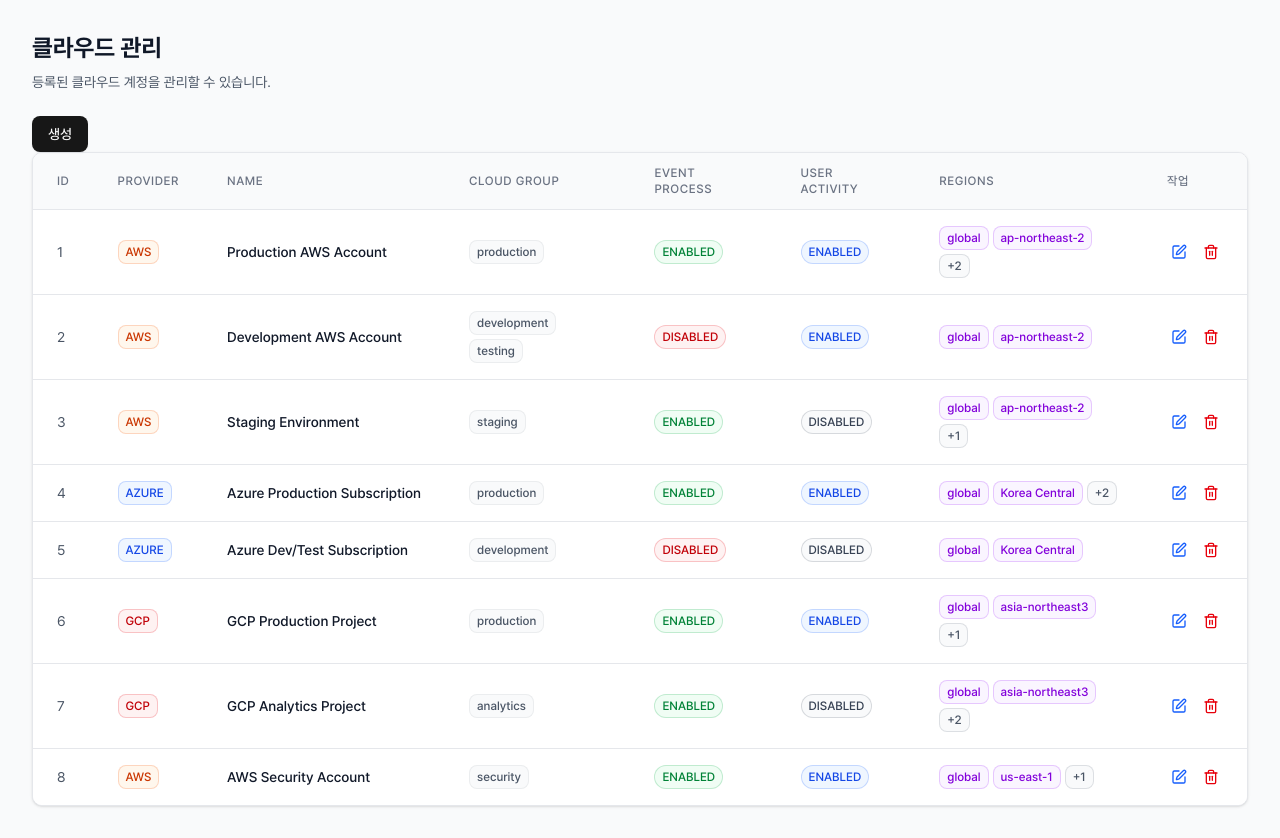
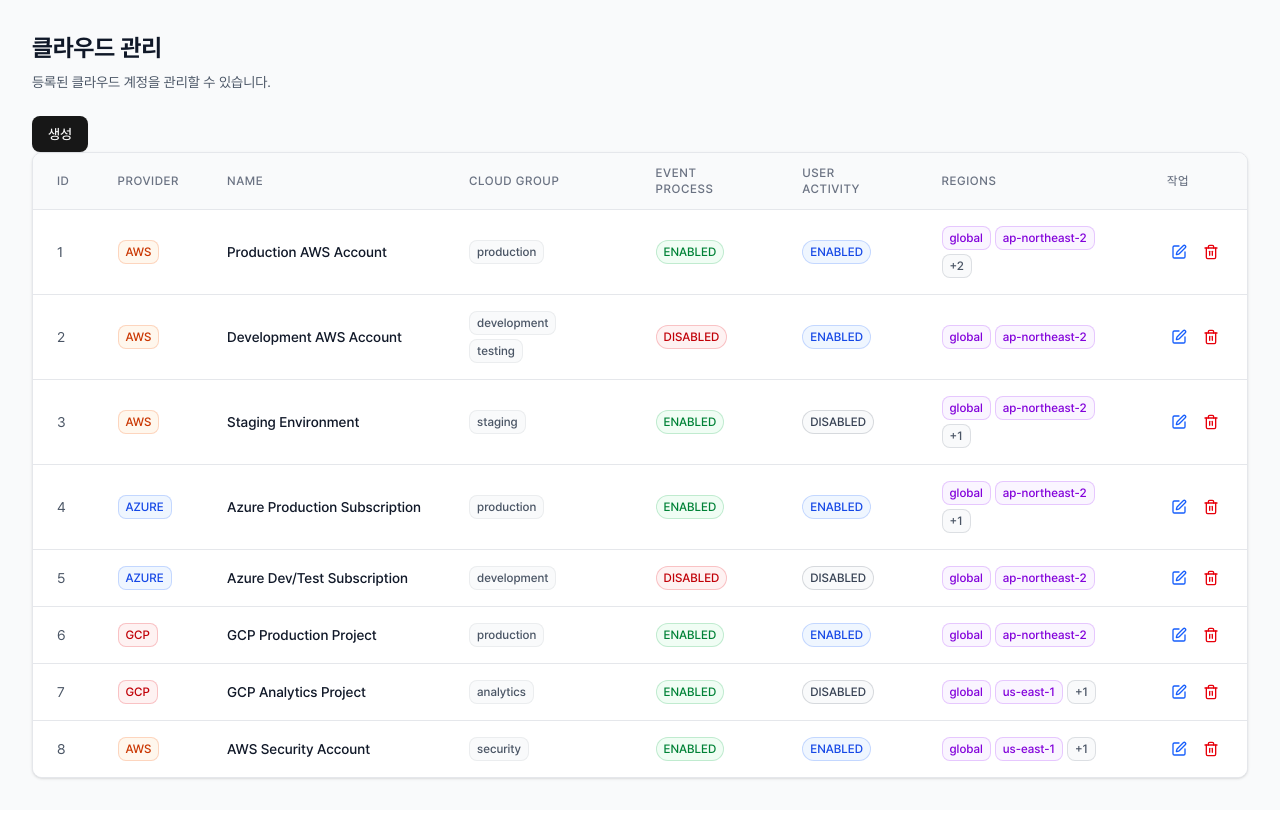
Before and after one commit to chohj7636/cloud-table-example, a Next.js app: page / in a window 1280 px wide. After the commit the page ends 810 px from the top, so only its background shows below. Built offline with nearby package versions, Linux system fonts and the light colour scheme.

Commit message:
Cloud Region에 대해 Azure, GCP도 AWS Region과 동일한 데이터 포멧을 가질 수 있도록 변경

```diff
--- a/src/app/api/cloudList/route.ts
+++ b/src/app/api/cloudList/route.ts
@@ -38,7 +38,7 @@
     cloudGroupName: ['production'],
     eventProcessEnabled: true,
     userActivityEnabled: true,
-    regionList: ['global', 'Korea Central', 'East US', 'West Europe'],
+    regionList: ['global', 'ap-northeast-2', 'us-west-2'],
   },
   {
     id: '5',
@@ -47,7 +47,7 @@
     cloudGroupName: ['development'],
     eventProcessEnabled: false,
     userActivityEnabled: false,
-    regionList: ['global', 'Korea Central'],
+    regionList: ['global', 'ap-northeast-2'],
   },
   {
     id: '6',
@@ -56,7 +56,7 @@
     cloudGroupName: ['production'],
     eventProcessEnabled: true,
     userActivityEnabled: true,
-    regionList: ['global', 'asia-northeast3', 'us-central1'],
+    regionList: ['global', 'ap-northeast-2'],
   },
   {
     id: '7',
@@ -65,7 +65,7 @@
     cloudGroupName: ['analytics'],
     eventProcessEnabled: true,
     userActivityEnabled: false,
-    regionList: ['global', 'asia-northeast3', 'us-west1', 'europe-west1'],
+    regionList: ['global', 'us-east-1', 'ap-northeast-2'],
   },
   {
     id: '8',
--- a/src/app/api/editCloud/[id]/route.ts
+++ b/src/app/api/editCloud/[id]/route.ts
@@ -95,7 +95,7 @@
       applicationId: 'abcdef12-****-****-****-********3456',
       secretKey: 'xyz789********ABC123',
     } as AzureCredential,
-    regionList: ['global', 'Korea Central', 'East US', 'West Europe'],
+    regionList: ['global', 'ap-northeast-2', 'us-west-2'],
     proxyUrl: '',
     scheduleScanEnabled: true,
     scheduleScanSetting: {
@@ -121,7 +121,7 @@
       applicationId: '55555555-****-****-****-********6666',
       secretKey: 'dev123********XYZ789',
     } as AzureCredential,
-    regionList: ['global', 'Korea Central'],
+    regionList: ['global', 'ap-northeast-2'],
     proxyUrl: '',
     scheduleScanEnabled: false,
     scheduleScanSetting: undefined,
@@ -142,7 +142,7 @@
       jsonText:
         '{"type": "service_account", "project_id": "gcp-prod-project-123456", "private_key_id": "****", "private_key": "-----BEGIN PRIVATE KEY-----\\n****\\n-----END PRIVATE KEY-----\\n", "client_email": "****@gcp-prod-project-123456.iam.gserviceaccount.com"}',
     } as GCPCredential,
-    regionList: ['global', 'asia-northeast3', 'us-central1'],
+    regionList: ['global', 'ap-northeast-2'],
     proxyUrl: '',
     scheduleScanEnabled: true,
     scheduleScanSetting: {
@@ -166,7 +166,7 @@
       jsonText:
         '{"type": "service_account", "project_id": "gcp-analytics-789012", "private_key_id": "****", "private_key": "-----BEGIN PRIVATE KEY-----\\n****\\n-----END PRIVATE KEY-----\\n", "client_email": "****@gcp-analytics-789012.iam.gserviceaccount.com"}',
     } as GCPCredential,
-    regionList: ['global', 'asia-northeast3', 'us-west1', 'europe-west1'],
+    regionList: ['global', 'us-east-1', 'ap-northeast-2'],
     proxyUrl: 'https://proxy.analytics.company.com:3128',
     scheduleScanEnabled: true,
     scheduleScanSetting: {
--- a/src/features/dialog/ui/DialogRegionOrNetwork.tsx
+++ b/src/features/dialog/ui/DialogRegionOrNetwork.tsx
@@ -22,9 +22,15 @@
             value: region,
           }));
         case 'AZURE':
-          return []; // Azure regions not implemented
+          return AWSRegionList.map((region) => ({
+            label: region,
+            value: region,
+          }));
         case 'GCP':
-          return []; // GCP regions not implemented
+          return AWSRegionList.map((region) => ({
+            label: region,
+            value: region,
+          }));
         default:
           return [];
       }
@@ -53,7 +59,6 @@
         </h3>
         <div className="space-y-6 pl-4">
           {/* Region List */}
-          {provider && (
           <div className="flex flex-col gap-2">
             <Label className="text-[16px]">Regions *</Label>
             <div className="grid grid-cols-3 gap-2 rounded-md border p-3">
@@ -73,7 +78,6 @@
               ))}
             </div>
           </div>
-          )}
 
           {/* Proxy URL */}
           <div className="flex flex-col gap-2">
```
Lines whose indentation alone changed are shown as unchanged.
